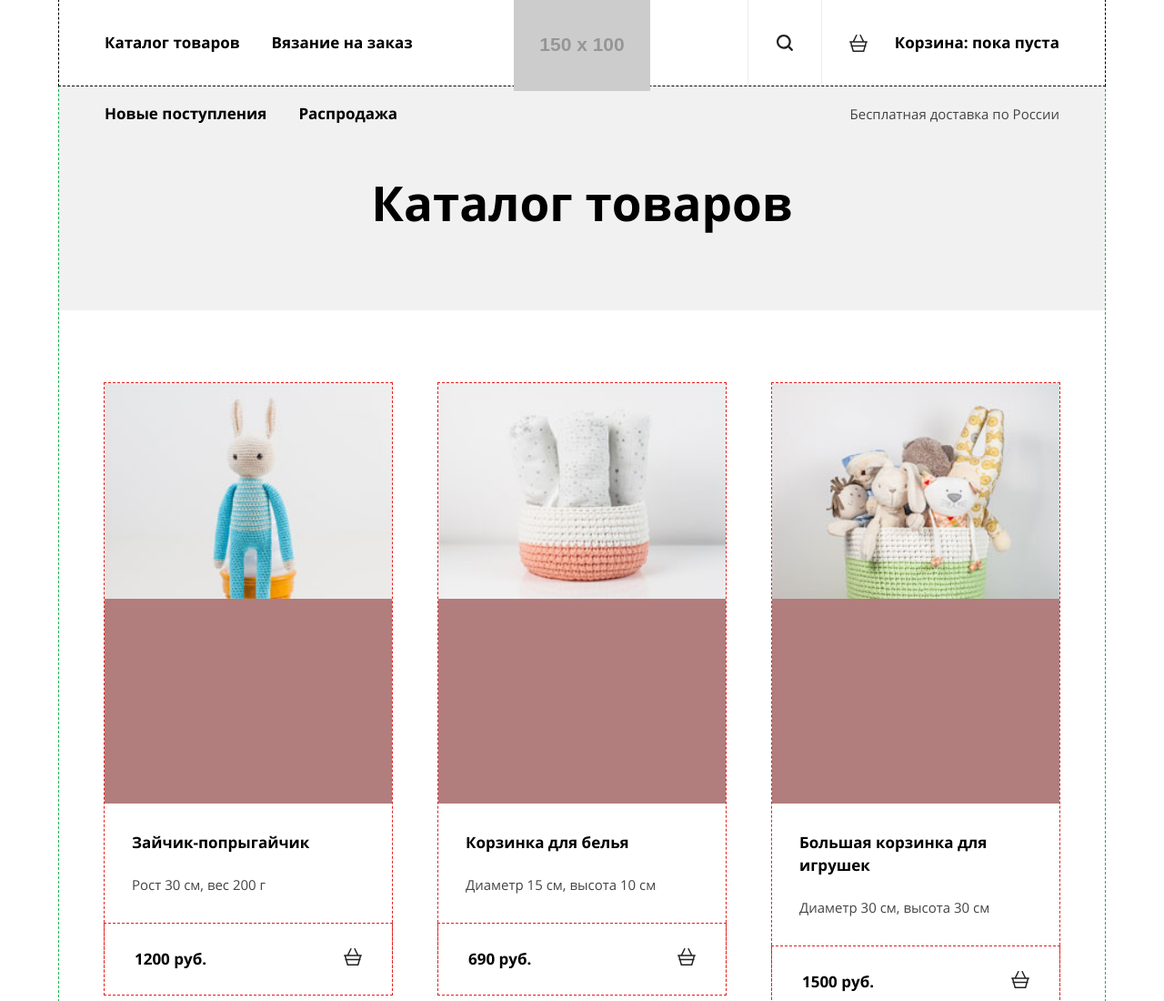
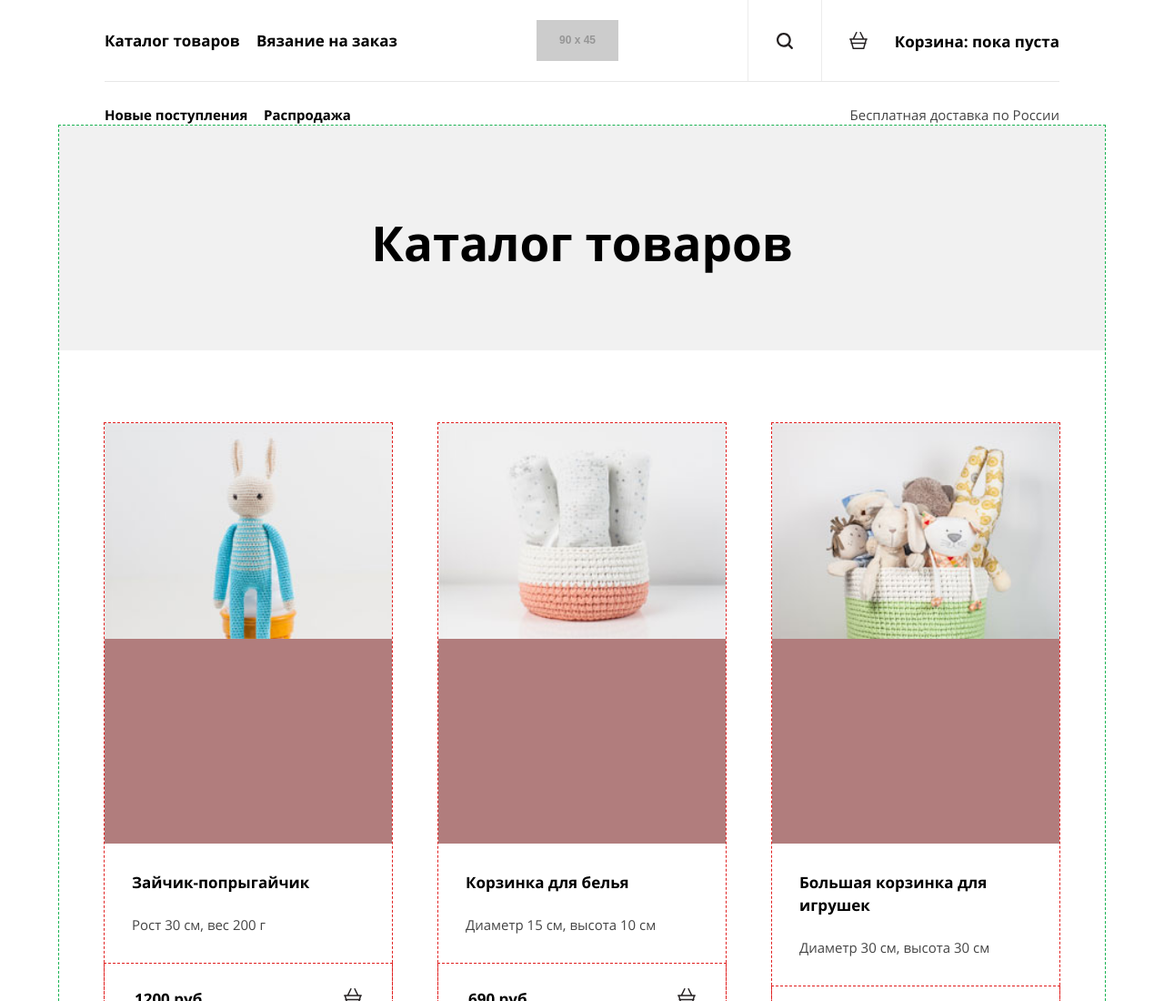
Before and after one commit to anticipant/172395-mishka, a website: page catalog.html in a window 1280 px wide. Shown: the top 1100 px of the page at 91% size. Drawn offline with nearby package versions, Linux system fonts and the light colour scheme; files that its build step writes are made by us from their sources; placeholder pictures from the web are drawn by us; files whose address does not match are found by name.

Commit message:
Меню на флексах

```diff
--- a/catalog.html
+++ b/catalog.html
@@ -8,14 +8,14 @@
   </head>
   <body>
     <header class="page-header">
-      <div class="page-header__logo">
-        <a href="index.html"><img src="http://placehold.it/150x100" alt="Mishka store"></a>
-      </div>
       <nav class="main-nav">
+        <div class="page-header__logo">
+          <a href="index.html"><img src="http://placehold.it/90x45" alt="Mishka store"></a>
+        </div>
         <button class="main-nav__toggle" type="button"></button>
         <ul class="main-nav__items">
-          <li class="main-nav__item"><a class="main-nav__link" href="catalog.html">Каталог товаров</a></li>
-          <li class="main-nav__item"><a class="main-nav__link" href="#">Вязание на заказ</a></li>
+          <li class="main-nav__item"><a class="main-nav__link">Каталог товаров</a></li>
+          <li class="main-nav__item"><a class="main-nav__link" href="form.html">Вязание на заказ</a></li>
         </ul>
         <ul class="main-nav__items">
           <li class="main-nav__item"><a class="main-nav__link" href="catalog.html">Новые поступления</a></li>
--- a/sass/blocks/main-nav.scss
+++ b/sass/blocks/main-nav.scss
@@ -1,8 +1,8 @@
 .main-nav {
-  background-color: #fff;
+  background-color: transparent;
 }
 .main-nav__items {
-  padding-left: 30px;
+  padding-left: 0;
   margin: 0;
 
   font-size: 0;
@@ -12,15 +12,17 @@
   }
 }
 .main-nav__item {
-  padding-top: 30px;
-  padding-bottom: 30px;
+  padding-top: 29px;
+  padding-bottom: 26px;
 
   list-style: none;
+
+  border-bottom: 1px solid #ececec;
 }
 .main-nav__link {
   @include font($fs-medium);
 
-  padding-left: 45px;
+  padding-left: 75px;
 
   font-weight: bold;
   text-decoration: none;
@@ -29,16 +31,20 @@
   &--search {
     background-image: url(../img/icon-search.svg);
     background-repeat: no-repeat;
-    background-position: 0% 50%;
+    background-position: 30px 50%;
   }
   &--basket {
     background-image: url(../img/icon-cart.svg);
     background-repeat: no-repeat;
-    background-position: 0% 50%;
+    background-position: 30px 50%;
   }
 }
 .main-nav__toggle {
-  width: 25px;
+  position: absolute;
+  top: 30px;
+  right: 30px;
+
+  width: 20px;
   height: 20px;
 
   background-image: url(../img/icon-menu-open.svg);
@@ -55,48 +61,57 @@
 
 @media #{$tablet-widths} {
   .main-nav {
-    float: right;
+    display: flex;
+    flex-wrap: wrap;
+    align-items: center;
   }
   .main-nav__items {
-    display: inline-block;
+    background-color: #fff;
 
-    vertical-align: top;
+    &:first-of-type {
+      order: 3;
+      display: flex;
+      width: 60%;
+      padding-top: 24px;
 
-    &:last-of-type {
-      float: right;
+      border: none;
+
+      background-color: transparent;
+      border-top: 1px solid #e7e7e7;
+
+      a {
+        display: inline-block;
+        width: 167px;
+        padding: 0;
+
+        font-size: $fs-small;
+      }
     }
 
     &:nth-of-type(2) {
       display: none;
     }
 
-    &:first-of-type {
-      position: absolute;
-      left: $tablet-indent;
-      top: 113px;
-      padding: 0;
+    &:last-of-type {
+      order: 2;
+
+      display: flex;
+      margin-left: auto;
     }
   }
   .main-nav__item {
-    display: inline-block;
     padding: 0;
-
-    vertical-align: top;
+    border: none;
 
   }
   .main-nav__toggle {
     display: none
   }
   .main-nav__link {
-    padding: 0;
-    padding-right: 35px;
 
     &--search {
       display: inline-block;
-      padding-left: 40px;
-      padding-right: 40px;
-      padding-top: 35px;
-      padding-bottom: 35px;
+      padding: 34px 40px 31px;
 
       vertical-align: top;
       font-size: 0;
@@ -108,10 +123,7 @@
 
     &--basket {
       display: inline-block;
-      padding-right: 0;
-      padding-top: 35px;
-      padding-bottom: 35px;
-      padding-left: 80px;
+      padding: 34px 0 31px 80px;
 
       vertical-align: top;
 
@@ -121,14 +133,16 @@
   .main-nav__description {
     @include font($fs-small, $lh-medium);
 
-    position: absolute;
-    right: $tablet-indent;
-    top: 113px;
-
     display: block;
-    margin: 0;
+    order: 4;
+    width: 40%;
+    margin: 0 0 0 auto;
+    padding-top: 24px;
 
     color: $text-color;
+    text-align: right;
+
+    border-top: 1px solid #e7e7e7;
   }
 }
 
@@ -136,34 +150,47 @@
 
 @media #{$desktop-widths} {
   .main-nav {
-    @include clearfix();
+    justify-content: space-between;
 
-    float: none;
   }
   .main-nav__items {
-    display: inline-block;
 
-    vertical-align: top;
 
-    &:last-of-type {
-      float: right;
+    &:first-of-type {
+      order: 1;
+      padding: 0;
+      width: auto;
+
+      background-color: #fff;
+      border: none;
+
+      a {
+        font-size: $fs-medium;
+      }
     }
 
     &:nth-of-type(2) {
-      position: absolute;
-      left: $tablet-indent;
-      top: 78px;
+      order: 4;
+      display: block;
+      width: 60%;
+      padding: 24px 0 0 0;
 
-      display: block;
-      padding: 0;
+      background-color: transparent;
+      border-top: 1px solid #e7e7e7;
+
+      a {
+        padding: 0;
+        width: 175px;
+
+        font-size: $fs-small;
+      }
     }
 
-    &:first-of-type {
-      position: static;
-      float: left;
+    &:last-of-type {
+      order: 3;
+      margin: 0;
+    }
 
-      padding: 0;
-    }
   }
   .main-nav__item {
     display: inline-block;
@@ -177,49 +204,14 @@
   }
   .main-nav__link {
     display: inline-block;
-    padding: 0;
-    padding-top: 35px;
-    padding-bottom: 35px;
-    padding-right: 35px;
 
     vertical-align: top;
-
-
-    &--search {
-      display: inline-block;
-      padding-left: 40px;
-      padding-right: 40px;
-      padding-top: 35px;
-      padding-bottom: 35px;
-
-      vertical-align: top;
-      font-size: 0;
-
-      background-position: 50% 50%;
-      border-right: 1px solid $border-color;
-      border-left: 1px solid $border-color;
-    }
-
-    &--basket {
-      display: inline-block;
-      padding-right: 0;
-      padding-top: 35px;
-      padding-bottom: 35px;
-      padding-left: 80px;
-
-      background-position: 30px 50%;
-    }
   }
   .main-nav__description {
     @include font($fs-small, $lh-medium);
 
-    position: absolute;
-    right: $tablet-indent;
-    top: 113px;
+    order: 5;
 
-    display: block;
-    margin: 0;
-
-    color: $text-color
+    color: $text-color;
   }
 }
--- a/sass/blocks/page-header.scss
+++ b/sass/blocks/page-header.scss
@@ -1,6 +1,17 @@
 .page-header {
-  outline: 1px dashed #000;
+  position: relative;
 
+  background-color: transparent;
+}
+.page-header__logo {
+  padding-top: 15px;
+  padding-bottom: 15px;
+
+  text-align: center;
+  line-height: 0;
+
+  border-bottom: 1px solid #ececec;
+  border-top: 1px solid #ececec;
   background-color: #fff;
 }
 
@@ -8,15 +19,15 @@
 
 @media #{$tablet-widths} {
   .page-header {
-    @include clearfix();
-    @include tablet-indent();
-
-    position: relative;
+    padding: 0 $tablet-indent;
   }
   .page-header__logo {
-    float: left;
+    order: 1;
+    align-self: center;
+    width: 167px;
+    padding: 0;
 
-    line-height: 0;
+    border: none;
   }
 }
 
@@ -24,22 +35,9 @@
 
 @media #{$desktop-widths} {
   .page-header {
-    @include clearfix();
-    @include tablet-indent();
-
-    position: relative;
-
-    min-height: 89px;
+    padding: 0 $tablet-indent;
   }
   .page-header__logo {
-    float: none;
-    position: absolute;
-    left: 50%;
-
-    margin-left: -75px;
-    display: inline-block;
-
-    line-height: 0;
-    vertical-align: top;
+    order: 2;
   }
 }
--- a/sass/global/fonts.scss
+++ b/sass/global/fonts.scss
@@ -1,15 +1,15 @@
 @font-face {
   font-family: 'Opensans';
-  src:url('opensans.woff') format('woff');
-  src:url('opensans.woff2') format('woff2');
+  src:url('../fonts/opensans.woff') format('woff');
+  src:url('../fonts/opensans.woff2') format('woff2');
   font-weight: normal;
   font-style: normal;
 }
 
 @font-face {
   font-family: 'Opensans';
-  src:url('opensansbold.woff') format('woff');
-  src:url('opensansbold.woff2') format('woff2');
+  src:url('../fonts/opensansbold.woff') format('woff');
+  src:url('../fonts/opensansbold.woff2') format('woff2');
   font-weight: bold;
   font-style: normal;
 }
--- a/sass/global/variables.scss
+++ b/sass/global/variables.scss
@@ -1,3 +1,4 @@
+$mobile-widths-only: "(max-width: 767px)";
 $tablet-widths: "(min-width: 768px)";
 $desktop-widths: "(min-width: 1150px)";
 
```
Also changed, not shown: form.html (+4 -4 lines), index.html (+4 -4 lines).
